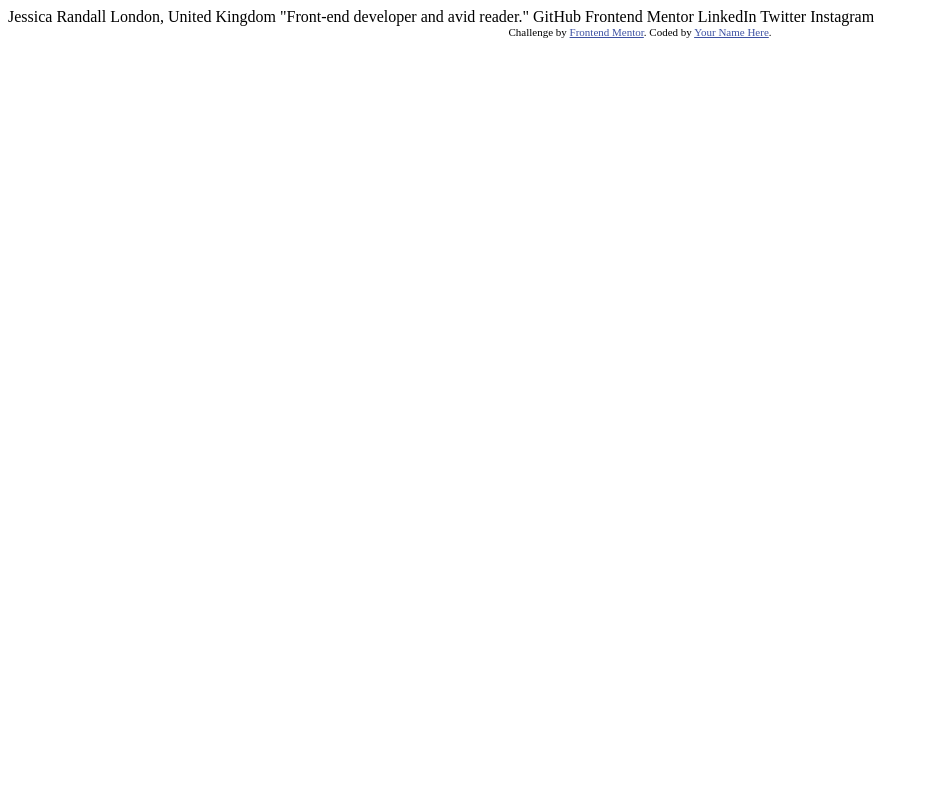
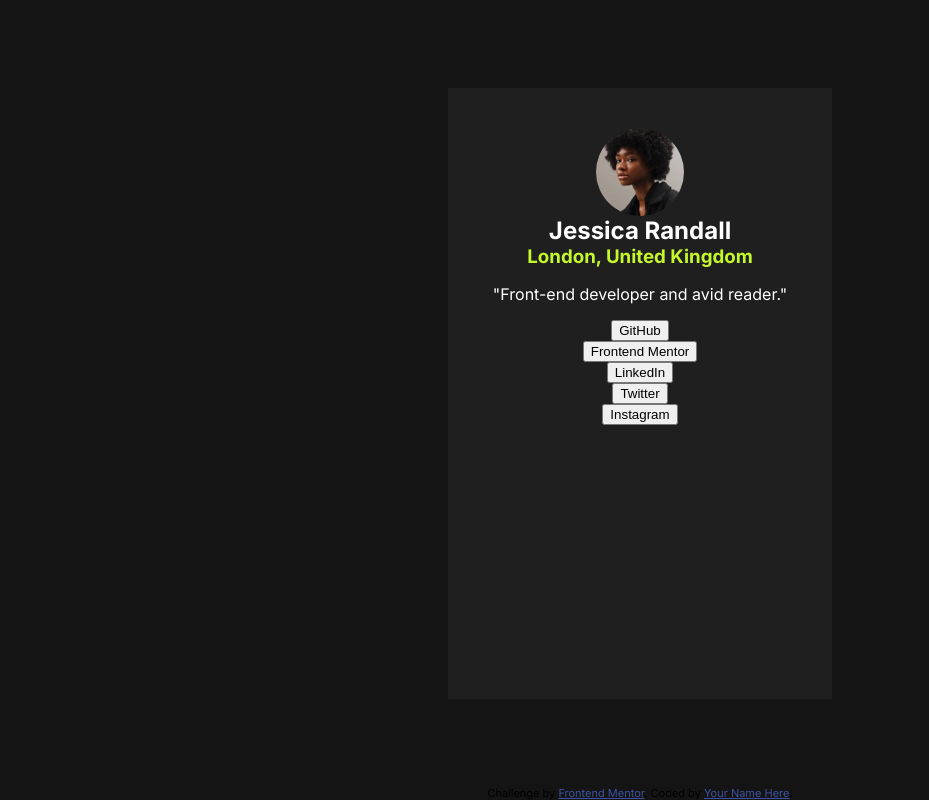
Before and after one commit to Emelinur/social-links-profile-main, a plain HTML site: page index.html in a window 1280 px wide. Shown: the whole page, without its empty margins (0-929 px from the left). Drawn offline with Linux system fonts and the light colour scheme.

Commit message:
Update style.css with card layout

```diff
--- a/index.html
+++ b/index.html
@@ -32,14 +32,26 @@
     </style>
   </head>
   <body>
-    Jessica Randall London, United Kingdom "Front-end developer and avid
-    reader." GitHub Frontend Mentor LinkedIn Twitter Instagram
+    <main>
+      <article class="card">
+        <img src="assets/images/avatar-jessica.jpeg" class="profile-pic" alt="avatar-jessica" />
+        <h1>Jessica Randall</h1>
+        <h3>London, United Kingdom</h3>
+        <p>"Front-end developer and avid reader."</p>
 
-    <div class="attribution">
+        <button>GitHub</button>
+        <button>Frontend Mentor</button>
+        <button>LinkedIn</button>
+        <button>Twitter</button>
+        <button>Instagram</button>
+      </article>
+    </main>
+
+    <footer class="attribution">
       Challenge by
       <a href="https://www.frontendmentor.io?ref=challenge" target="_blank"
         >Frontend Mentor</a
       >. Coded by <a href="#">Your Name Here</a>.
-    </div>
+    </footer>
   </body>
 </html>
--- a/style.css
+++ b/style.css
@@ -1,18 +1,13 @@
-*{
-  box-sizing: border-box;
-}
-
-:root{
-
+:root {
   /* Color */
-  --Grey-900:hsl(0,0,8);
-  --Grey-800:hsl(0,0,12);
-  --Grey-700:hsl(0,0,20);
-  --green:hsl(75, 94, 57);
-  --white:hsl(0,0,100);
+  --Grey-900: hsl(0 0% 8%);
+  --Grey-800: hsl(0 0% 12%);
+  --Grey-700: hsl(0 0% 20%);
+  --green: hsl(75 94% 57%);
+  --white: hsl(0 0% 100%);
 
   /* Typography */
---ff-base:"Inter", sans-serif;
+  --ff-base: "Inter", sans-serif;
 
   /* Text Preset */
   --fs-1: 1.5rem; /* 24px – Display/Name */
@@ -26,30 +21,78 @@
   --ls-default: 0;
 
   /* Font weights */
---fw-400:400;
---fw-600:600;
---fw-700:700;
+  --fw-400: 400;
+  --fw-600: 600;
+  --fw-700: 700;
 
   /* Spacing */
---space-500:2.5rem;
---space-300:1.5rem;
---space-200:1rem;
---space-150:0.75rem;
---space-100:0.5rem;
---space-50:0.25rem;
-
+  /* preferred = minPx + ( (maxPx - minPx) / (1440px - 375px) ) * 100vw */
+  --space-500: clamp(1.5rem, 1.5rem + 1.5vw, 2.5rem); /* 24 → 40px */
+  --space-300: clamp(1rem, 1rem + 0.75vw, 1.5rem); /* 16 → 24px */
+  --space-200: clamp(0.75rem, 0.75rem + 0.38vw, 1rem); /* 12 → 16px */
+  --space-150: clamp(0.5rem, 0.5rem + 0.38vw, 0.75rem); /* 8 → 12px */
+  --space-100: clamp(0.25rem, 0.25rem + 0.38vw, 0.5rem); /* 4 → 8px */
+  --space-50: 0.25rem; /* 4px */
 
   /* Radius & Shadow */
---radius-150:0.75rem;
---radius-100:0.5rem;
---shadow-50:0 4px 4px rgba(0,0,0,.25);
+  --radius-150: 0.75rem;
+  --radius-100: 0.5rem;
+  --shadow-50: 0 4px 4px rgba(0, 0, 0, 0.25);
 
   /* Component*/
---bg-color:var(var(--Grey-900));
---bg-card:var(var(--Grey-800));
---text-primary:var(var(--white));
---text-secondary:var(var(--green));
---brand:var(var(--green));
---brand-contrast:var(var(--Grey-700));
+  --bg-color: var(--Grey-900);
+  --bg-card: var(--Grey-800);
+  --text-primary: var(--white);
+  --text-secondary: var(--green);
+  --brand: var(--green);
+  --brand-contrast: var(--Grey-700);
+}
+* {
+  box-sizing: border-box;
+}
+
+body {
+  margin: 0;
+  padding: 0;
+  background-color: var(--Grey-900);
+  font-family: var(--ff-base);
+  display: flex;
+  flex-direction: column;
+  justify-content: center;
+  align-items: center;
+  height: 100vh;
+}
+main{
+  flex: 1;
+  display: flex;
+  justify-content: center;
+  align-items: center;
 
 }
+.card{
+  width: 24rem;
+  height: 38.1875rem;
+  background-color: var(--Grey-800);
+  padding: var( --space-500) ;
+  display: flex;
+  flex-direction: column;
+  align-items: center;
+}
+
+.profile-pic{
+  width: 5.5rem;
+  border-radius: 100%;
+}
+h1{
+margin: 0;
+padding: 0;
+color: var(--white);
+}
+h3{
+  margin: 0;
+padding: 0;
+color: var(--green);
+}
+p{
+  color: var(--white);
+}
```
Lines whose indentation alone changed are shown as unchanged.
